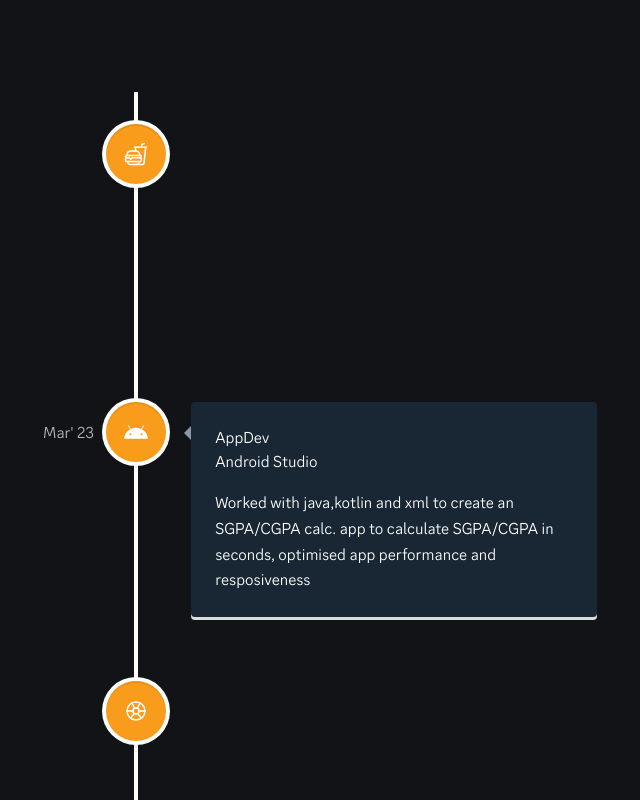
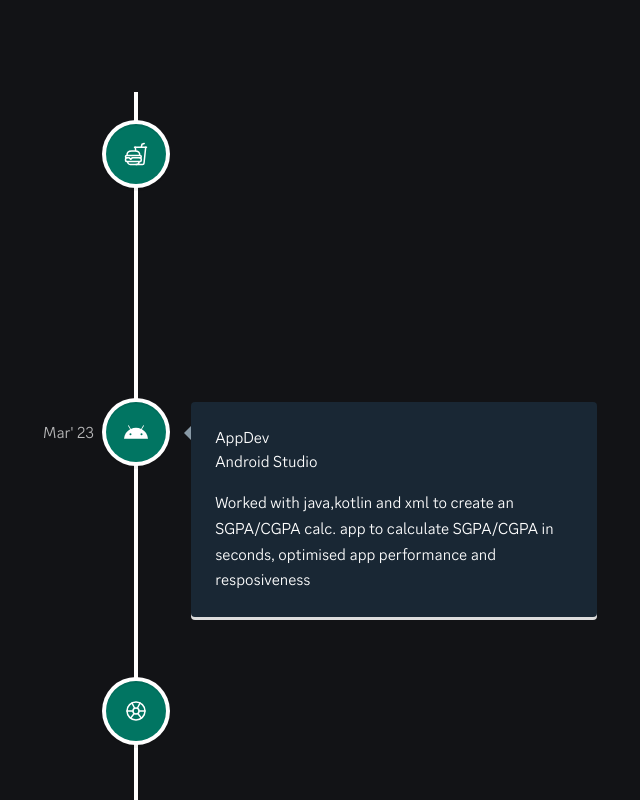
Before and after one commit to aaayushh7/myPortfolio, a React (Create React App) app: page / in a window 1280 px wide. Shown: the part 1340-2140 px from the top of the page, without its empty margins (504-1144 px from the left). Built offline with nearby package versions, Linux system fonts and the light colour scheme.

Commit message:
Color correction

```diff
--- a/src/App.js
+++ b/src/App.js
@@ -119,7 +119,7 @@ function App() {
                     contentStyle={{ background: 'rgb(25, 39, 52)', color: '#fff' }}
                     contentArrowStyle={{ borderRight: '7px solid  rgb(136, 153, 166)' }}
                     date={n.date}
-                    iconStyle={{ background: '#fa9c1b', color: '#fff' }}
+                    iconStyle={{ background: '#017562', color: '#fff' }}
                     icon={n.iconsSrc}
                   >
                     <h3 className="vertical-timeline-element-title">{n.title}</h3>
```
